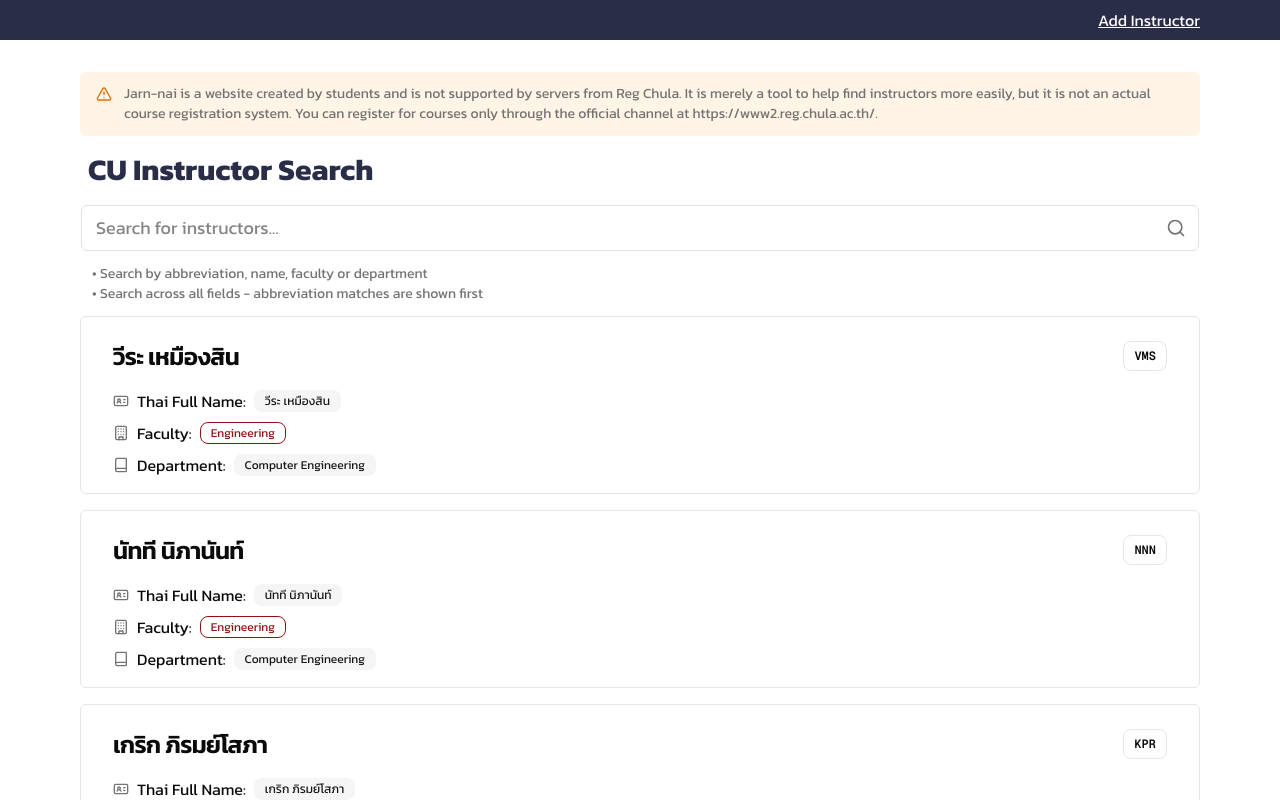
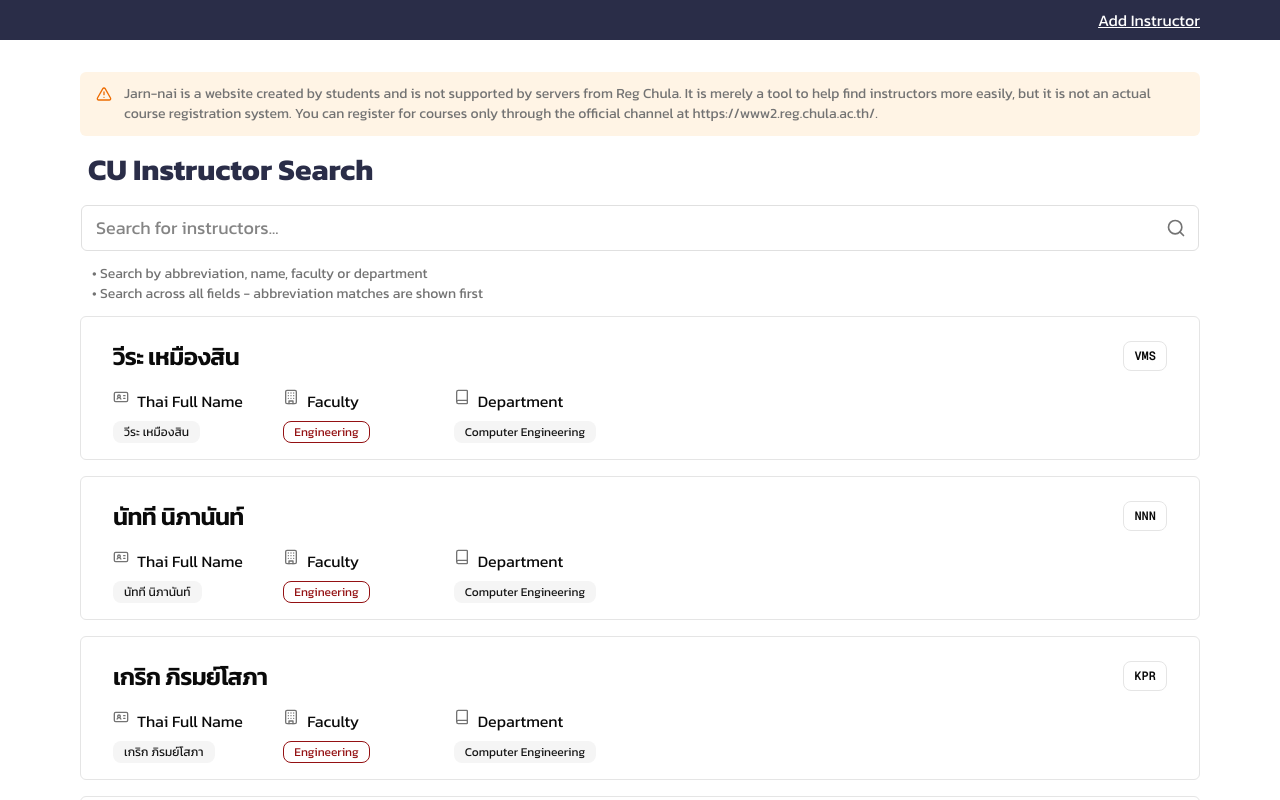
Before and after one commit to CP-RektMart/jarn-nai, a Next.js app: page / in a window 1280 px wide. Shown: the top 800 px of the page. Built offline with nearby package versions, Linux system fonts and the light colour scheme.

Commit message:
refactor/ui

```diff
--- a/src/components/instructor-card.tsx
+++ b/src/components/instructor-card.tsx
@@ -22,47 +22,34 @@ const InstructorCard = ({
       <CardHeader className="pt-6 pb-0 px-4 sm:px-8">
         <div className="flex flex-row justify-between items-start gap-2">
           <CardTitle className="text-xl sm:text-2xl break-words">
-            {thFullName}
+            {thFullName ?? enFullName}
           </CardTitle>
-          <Badge variant="outline" className="font-mono  py-1.5">
+          <Badge variant="outline" className="font-mono py-1.5">
             {abbreviation}
           </Badge>
         </div>
       </CardHeader>
-      <CardContent className="py-4 px-4 sm:px-8">
-        <div className="grid gap-2">
-          {!enFullName && (
-            <div className="flex flex-col sm:flex-row sm:items-center gap-2">
-              <div className="flex items-center gap-2">
+
+      <CardContent className="py-4 px-4 sm:px-8 p-l lg:w-1/2">
+        <div className="grid gap-y-3 sm:grid-cols-3 sm:gap-x-4">
+          <div className="flex items-start gap-2 flex-col">
+            <div className="flex items-start gap-2">
               <IdCard className="h-4 w-4 text-muted-foreground" />
-                <span className="font-normal">Thai Full Name:</span>
-              </div>
-              <Badge
-                variant="secondary"
-                className="font-normal inline-flex whitespace-nowrap w-fit"
-              >
-                {thFullName}
-              </Badge>
-            </div>
-          )}
-          {!thFullName && (
-            <div className="flex flex-col sm:flex-row sm:items-center gap-2">
-              <div className="flex items-center gap-2">
-                <IdCard className="h-4 w-4 text-muted-foreground" />
-                <span className="font-normal">English Full Name:</span>
+              <span className="font-normal whitespace-nowrap">
+                {thFullName ? 'Thai Full Name' : 'English Full Name'}
+              </span>
             </div>
             <Badge
               variant="secondary"
               className="font-normal break-words w-fit"
             >
-                {enFullName}
+              {thFullName ?? enFullName}
             </Badge>
           </div>
-          )}
-          <div className="flex flex-col sm:flex-row sm:items-center gap-2">
-            <div className="flex items-center gap-2">
+          <div className="flex flex-col items-start gap-2">
+            <div className="flex items-start gap-2">
               <BuildingIcon className="h-4 w-4 text-muted-foreground" />
-              <span className="font-normal">Faculty:</span>
+              <span className="font-normal whitespace-nowrap">Faculty</span>
             </div>
             <Badge
               variant="outline"
@@ -79,10 +66,12 @@ const InstructorCard = ({
             </Badge>
           </div>
           {department && (
-            <div className="flex flex-col sm:flex-row sm:items-center gap-2">
-              <div className="flex items-center gap-2">
+            <div className="flex flex-col items-start gap-2">
+              <div className="flex items-start gap-2">
                 <BookIcon className="h-4 w-4 text-muted-foreground" />
-                <span className="font-normal">Department:</span>
+                <span className="font-normal whitespace-nowrap">
+                  Department
+                </span>
               </div>
               <Badge
                 variant="secondary"
```
Lines whose indentation alone changed are shown as unchanged.
